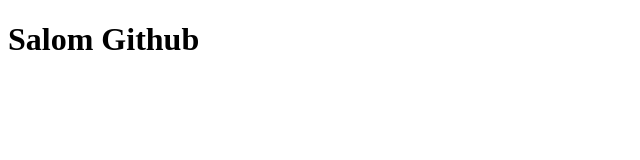
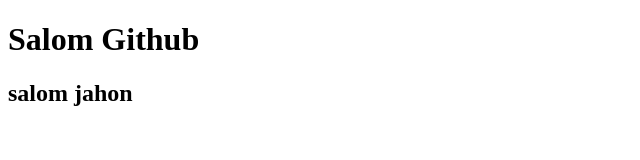
Before and after one commit to AbdukarimovJAhongir/salom, a plain HTML site: page index.html in a window 1280 px wide. Shown: the whole page, without its empty margins (0-640 px from the left). Drawn offline with Linux system fonts and the light colour scheme.

Commit message:
h2 qo'shildi

```diff
--- a/index.html
+++ b/index.html
@@ -8,6 +8,7 @@
 </head>
 <body>
     <h1>Salom Github</h1>
+    <h2>salom jahon</h2>
 
 </body>
 </html>
```
